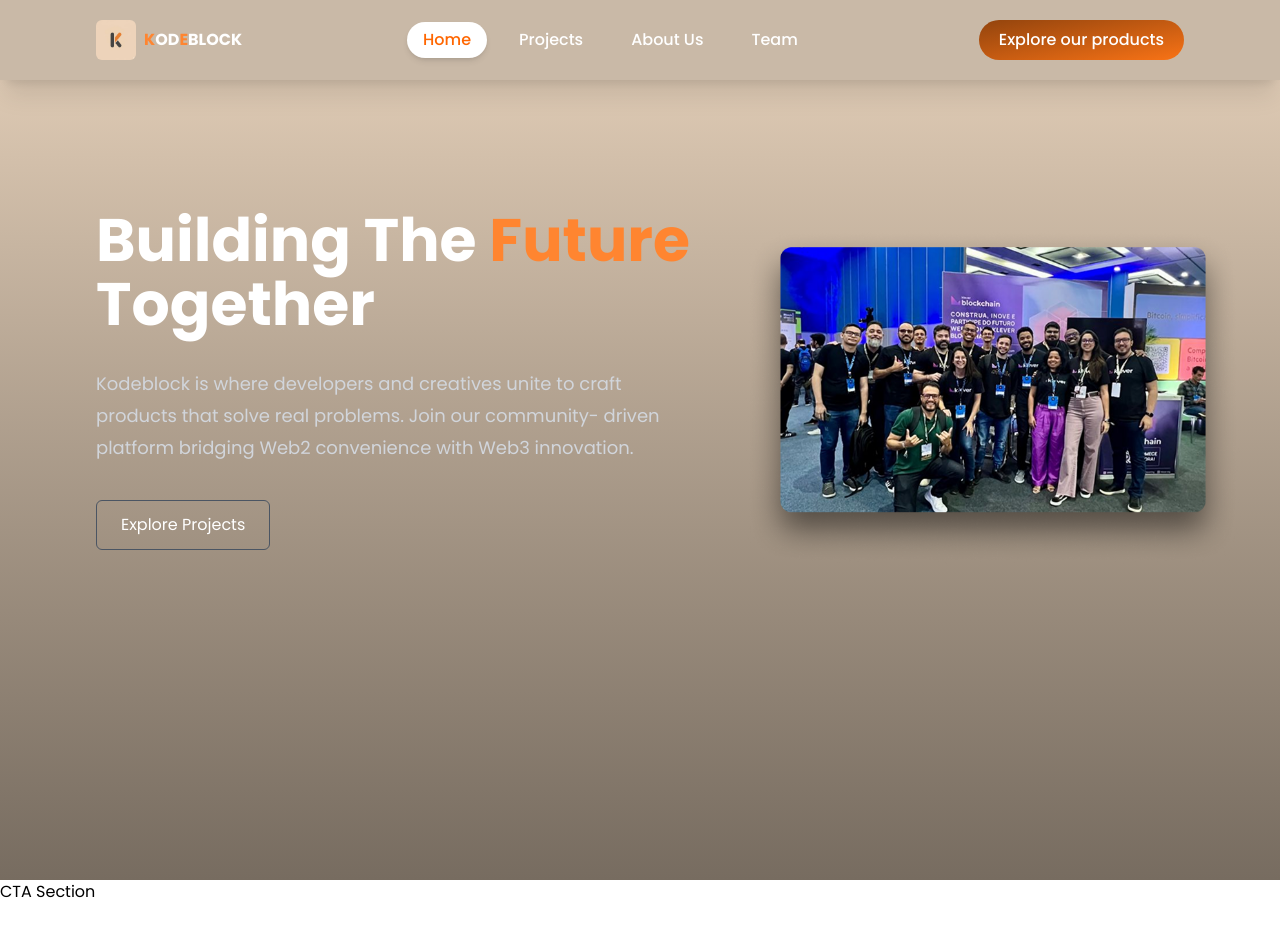
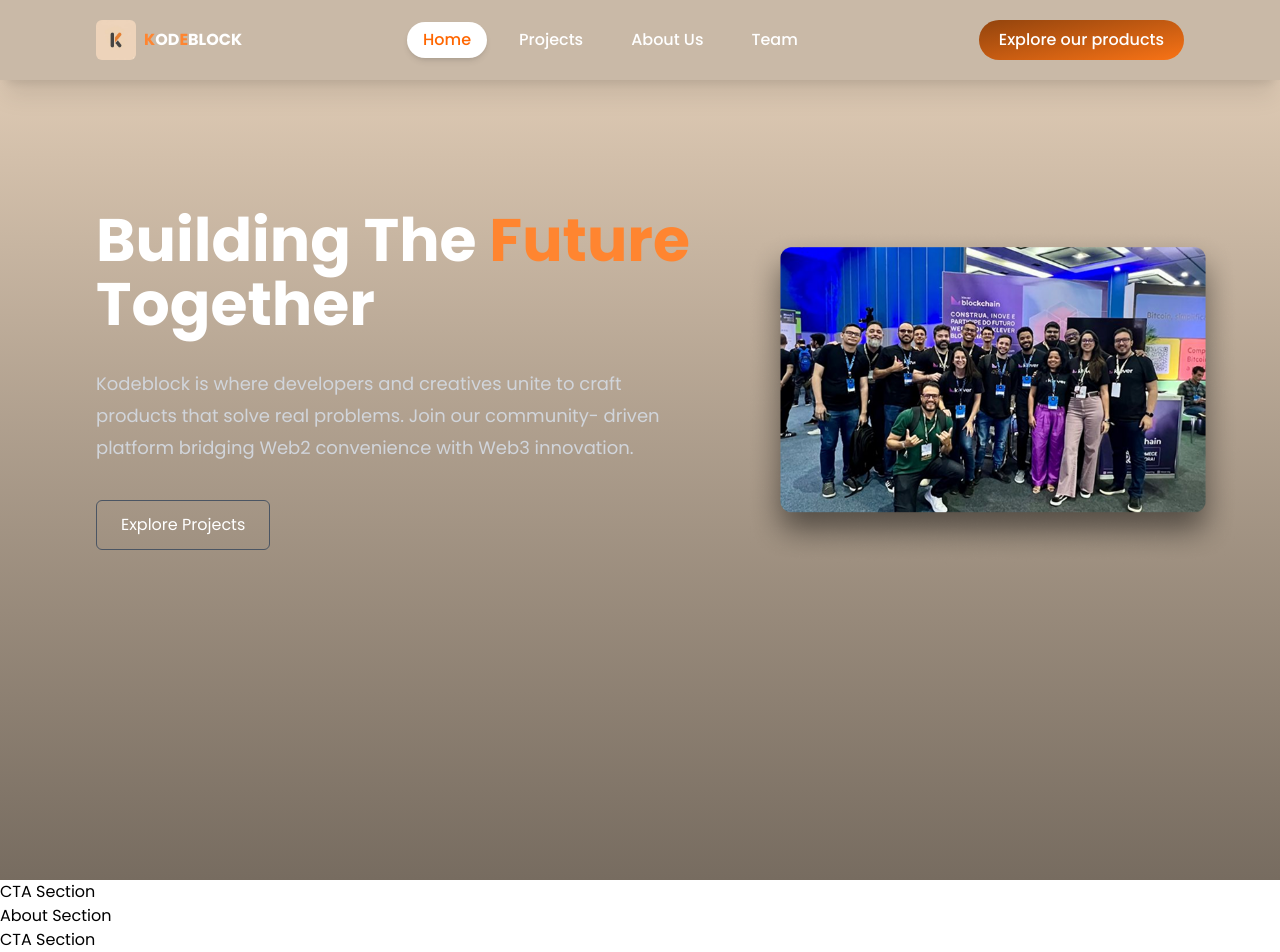
Before and after one commit to brightdevelops/Kodeblock-landing-page, a React (Vite) app: page / in a window 1280 px wide. Before the commit the page ends 904 px from the top, so only its background shows below. Built offline with nearby package versions, Linux system fonts and the light colour scheme.

Commit message:
feat: add About and Team sections to App component; remove unused ProjectCard and TeamCard components

```diff
--- a/src/App.jsx
+++ b/src/App.jsx
@@ -2,6 +2,8 @@ import React from 'react'
 import Navbar from './components/Navbar'
 import Hero from './sections/Hero'
 import Project from './sections/Project'
+import About from './sections/About'
+import Team from './sections/Team'
 
 const App = () => {
   return (
@@ -10,6 +12,8 @@ const App = () => {
       <main>
         <Hero />
         <Project />
+        <About />
+        <Team />
       </main>
     </>
   )
```
Also changed, not shown: src/components/Card/ProjectCard.jsx (deleted), src/components/Card/TeamCard.jsx (deleted).
